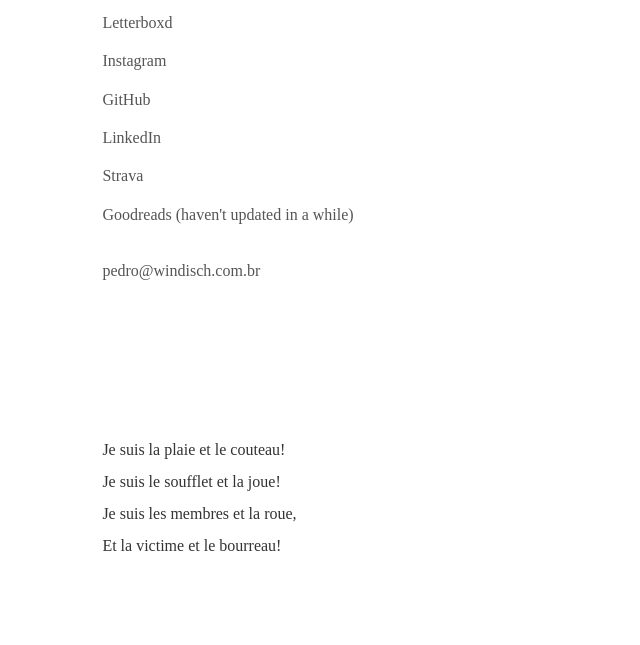
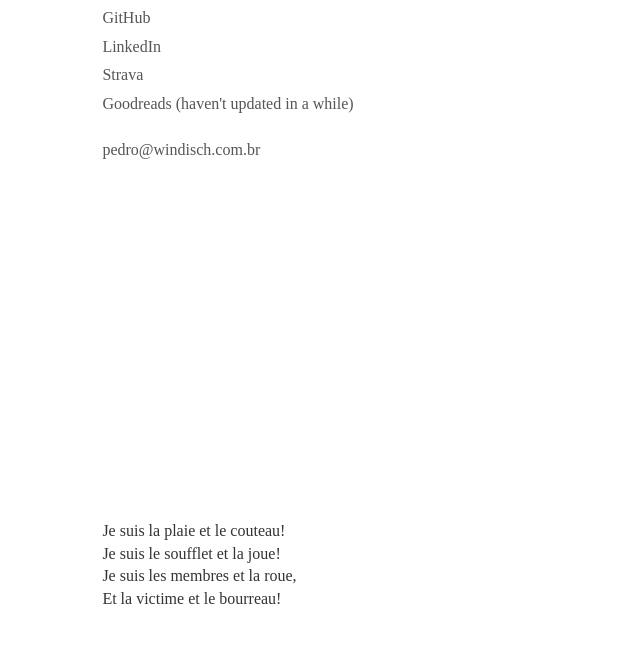
Before and after one commit to pedrowindisch/pedrowindisch.github.io, a plain HTML site: page index.html in a window 1280 px wide. Shown: the part 155-800 px from the top of the page, without its empty margins (0-640 px from the left). Drawn offline with Linux system fonts and the light colour scheme; a web font is replaced by a local one.

Commit message:
ref: viewport

```diff
--- a/index.html
+++ b/index.html
@@ -14,24 +14,25 @@
       src: url("https://cdn.jsdelivr.net/fontsource/fonts/goudy-bookletter-1911@latest/latin-400-normal.woff2") format("woff2");
     }
 
+    html, body { height: 100% }
+
     body {
       font-family: "Goudy Bookletter 1911", serif;
       background-color: #ffffff;
       color: #333;
       margin: 0;
-      line-height: 1.6;
+      line-height: 1;
       display: flex;
       flex-direction:
         column;
       height: 100vh;
-      padding: 10vh 8vw;
+      padding: 4vh 8vw;
       box-sizing: border-box;
     }
 
     h1 {
       font-size: 1.8rem;
       font-weight: normal;
-      line-height: 1;
       margin: 0;
     }
 
```
